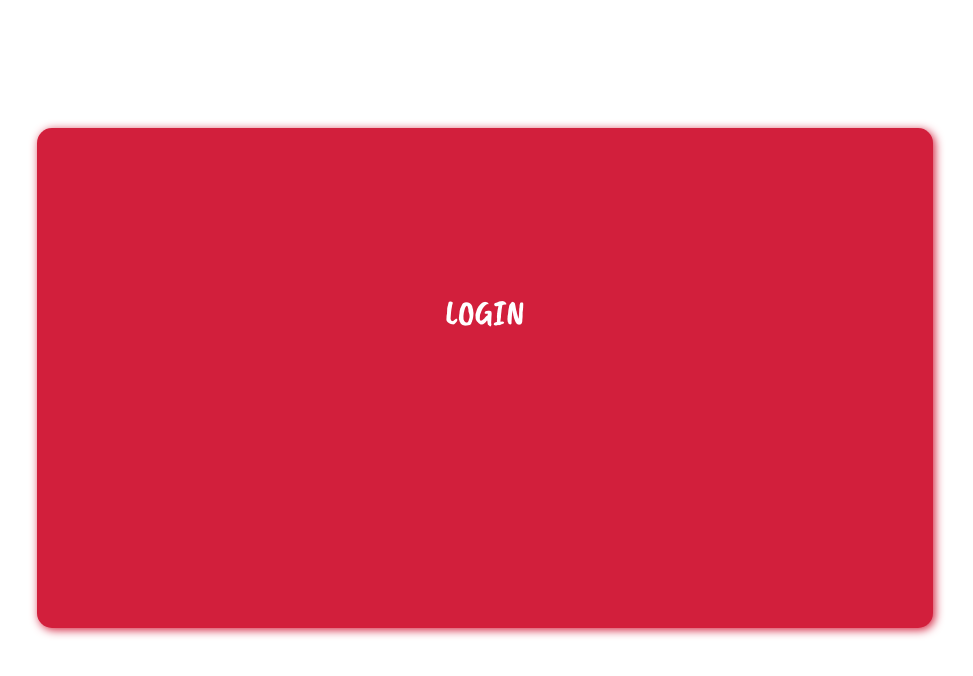
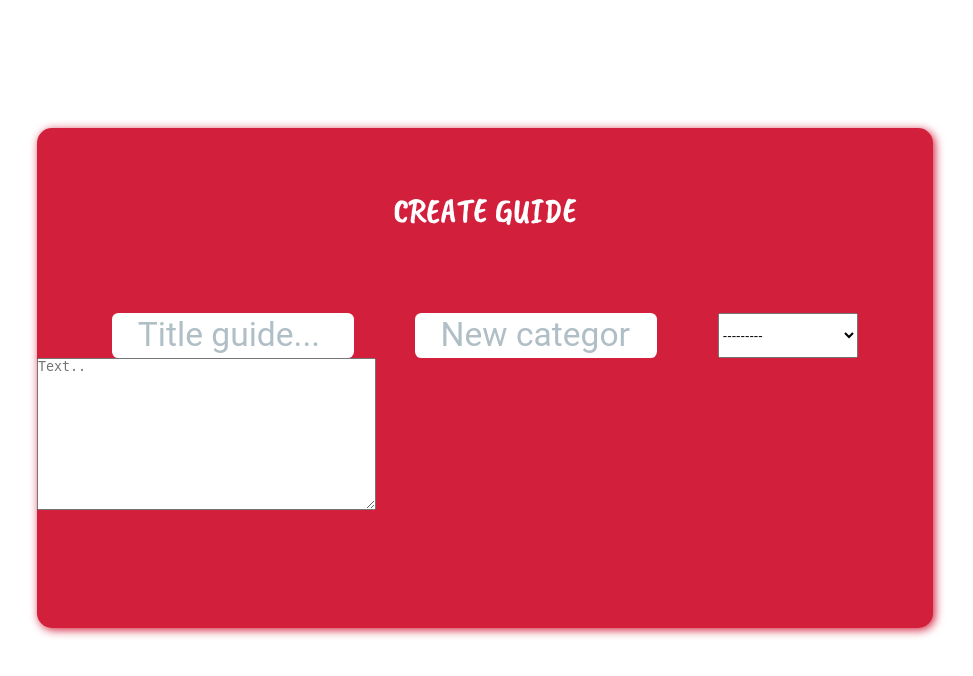
Before and after one commit to OniiChanNikita/helpache, a Django app: template main_app/templates/main_app/create_guide.html in a window 1280 px wide. Shown: the part 50-726 px from the top of the page, without its empty margins (155-1128 px from the left). Run offline with Django 4.2, Linux system fonts and the light colour scheme; tables that the repository leaves empty hold one stand-in row (values such as "Sample post"); the template is opened without the code that fills it: values that come from a table or form of the project are taken from there, most other values are stand-ins (such as "Sample title", 1, 10 or a date in 2020); parts of the project's set-up code (start-up, migrations or seed data) failed here and were passed over.

Commit message:
helpache

```diff
--- a/main_app/forms.py
+++ b/main_app/forms.py
@@ -1,3 +1,4 @@
+from this import s
 from django import forms
 from django.contrib.auth.models import User
 from django.forms import PasswordInput
@@ -8,3 +9,7 @@
 	password = forms.CharField(widget=PasswordInput(), max_length = 255, label = "password")
 
 class AddGuideForm(forms.Form):
+	title_guide = forms.CharField(max_length = 500)
+	content_guide = forms.CharField(widget=forms.Textarea)
+	categories = forms.ModelChoiceField(queryset=GuideModel.objects.all())
+	new_category = forms.CharField(max_length = 500, label = "New category")
--- a/main_app/models.py
+++ b/main_app/models.py
@@ -13,7 +13,7 @@
 
 class GuideModel(models.Model):
 	creater = models.CharField(max_length = 255)
-	title_guide = models.CharField(max_length = 255)
+	title_guide = models.CharField(max_length = 500)
 	content_guide = models.TextField()
 	categories = models.ForeignKey("CategoriesGuide", on_delete = models.CASCADE)
 	date_create = models.DateTimeField(auto_now=True)
@@ -21,6 +21,8 @@
 
 	def __str__(self):
 		return self.title_guide
+
+
 
 	def get_abs_url_guide(self):
 		return reverse("abs_guide", args = self.guide_slug)
--- a/main_app/static/main_app/css/style.css
+++ b/main_app/static/main_app/css/style.css
@@ -308,6 +308,27 @@
 }
 
 
-.create_guide_input{
-	padding: 0.2em 0.5em;
+.create_guide_input {
+	display: block;
+	margin: 0;
+	padding: 0.8rem 1.6rem;
+	color: inherit;
+	width: 30%;
+	height: 45px;
+	font-family: inherit;
+	font-size: 2.1rem;
+	font-weight: inherit;
+	line-height: 1.8;
+	border: none;
+	border-radius: 0.4rem;
+	transition: box-shadow 0.25s;
 }
+
+	.create_guide_input::placeholder {
+		color: #B0BEC5;
+	}
+
+	.create_guide_input:focus {
+		outline: none;
+		box-shadow: 2px 2px 10px white;
+	}
--- a/main_app/templates/main_app/create_guide.html
+++ b/main_app/templates/main_app/create_guide.html
@@ -14,13 +14,19 @@
 	<div class = "login_content">
 		<div class = "block_form" style = "width: 70%; height: 500px">
 			<form method="POST">
-				<div class="text-center">login</div>
+				<div class="text-center">Create Guide</div>
 				{% csrf_token %}
-					<div class = "inblock_login">
+				<div class="inblock_login">
+					<div style="display:flex; justify-content: space-around; flex-direction: row; margin: auto; width: 90%">
+						{% for f in form_add_guide %}
+						{% if f.label == "Title guide" %}
+						<input class="create_guide_input" type="text" name="title_guide" maxlength="500" required="" placeholder="{{f.label}}..." id="id_title_guide">
+						{% endif %}
+						{% endfor %}
 
 						{% for f in form_add_guide %}
-						{% if f.label == "Title guide" %}
-							<input class ="create_guide_input" type="text" name="fruit" placeholder="{{f.label}}..." />
+						{% if f.label == "New category" %}
+						<input class="create_guide_input" placeholder="{{f.label}}..." type="text" name="new_category" maxlength="500" required="" id="id_new_category">
 						{% endif %}
 						{% endfor %}
 
@@ -29,12 +35,15 @@
 						{{f}}
 						{% endif %}
 						{% endfor %}
+					</div>
 
+					<div style="margin: auto">
 						{% for f in form_add_guide %}
-						{% if f.label == "Content guide" %}
-							<textarea class ="create_guide_input" type="text" name="fruit" placeholder="Text.."></textarea>
+						{% if f.label == "New category" %}
+						<textarea name="content_guide" cols="40" rows="10" required="" id="id_content_guide" placeholder="Text.."></textarea>
 						{% endif %}
 						{% endfor %}
+					</div>
 
 				</div>
 			</form>
```
Lines whose indentation alone changed are shown as unchanged.
